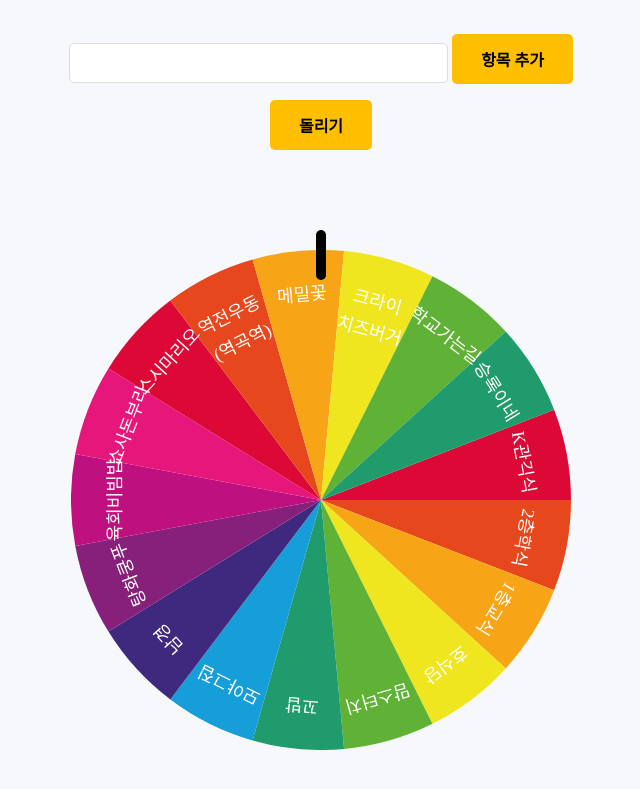
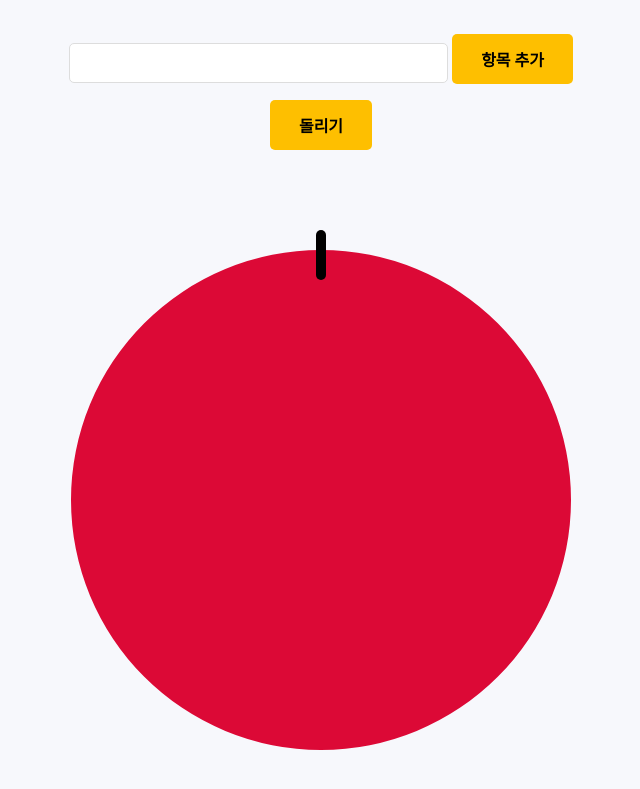
Before and after one commit to zkvlkat/toy_proj, a plain HTML site: page nyam/roulette.html in a window 1280 px wide. Shown: the part 57-846 px from the top of the page, without its empty margins (319-959 px from the left). Drawn offline with nearby package versions, Linux system fonts and the light colour scheme; a web font is replaced by a local one.

Commit message:
Update roulette.html

```diff
--- a/nyam/roulette.html
+++ b/nyam/roulette.html
@@ -20,6 +20,6 @@
             <div id="menu">
             <canvas width="500" height="500" id="canvass"></canvas>
             </div>
-<script src="menu.js"></script>
+<script src="roulette.js"></script>
         </body>
 </html>
```
